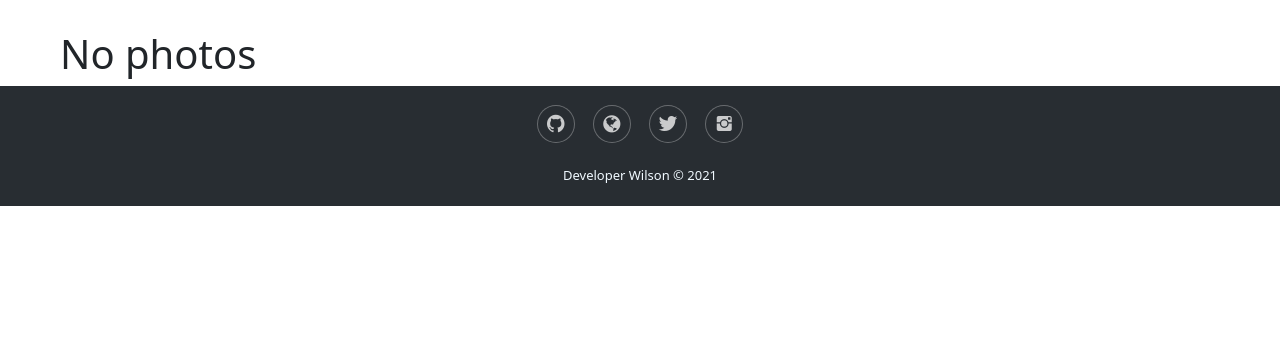
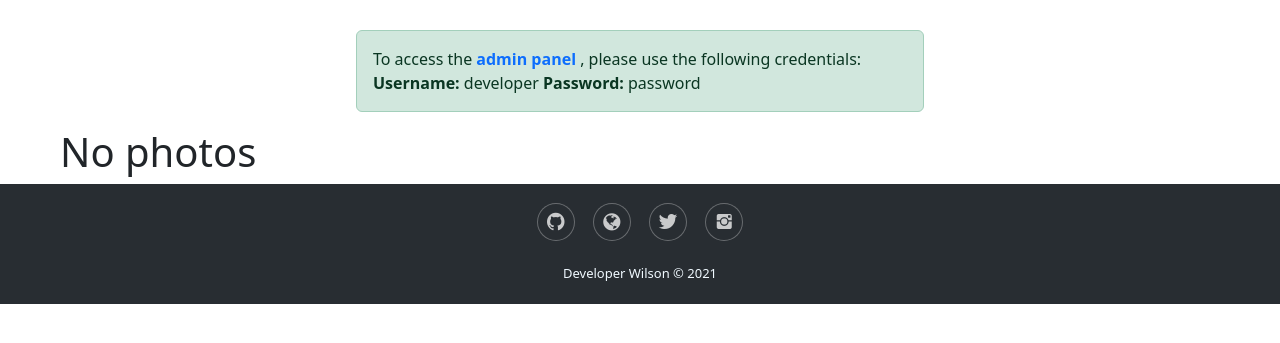
Before and after one commit to WilsonKinyua/personal-gallery, a Django app: page / in a window 1280 px wide. Shown: the part 56-399 px from the top of the page. Run offline with Django 3.2, Linux system fonts and the light colour scheme; data that the repository does not hold is empty; some libraries are stand-ins or nearby versions; some web fonts are replaced.

Commit message:
placed default password for admin

```diff
--- a/app/templates/index.html
+++ b/app/templates/index.html
@@ -3,7 +3,16 @@
 <div class="photo-gallery">
   <div class="container-fluid">
     <div class="px-lg-5">
-
+      <!-- display default password and username -->
+      <div class="row">
+        <div class="col-md-3"></div>
+        <div class="col-md-6">
+          <div class="alert alert-success" role="alert">
+            To access the <a href="/admin"><strong>admin panel</strong></a> , please use the following credentials:
+            <strong>Username:</strong> developer
+            <strong>Password:</strong> password
+          </div>
+        </div>
         <div class="row">
           {% for photo in images %}
           <!-- Gallery Photo item start -->
@@ -65,7 +74,8 @@
                   </div>
                   <div class="share-button">
                     <input type="hidden" value="{{ photo.image.url }}" id="inputShareLink" class="form-control">
-                  <button onclick="shareLink()" class="btn btn-sm btn-primary rounded-pill"  data-bs-toggle="tooltip" data-bs-placement="top" title="Click to copy the link">
+                    <button onclick="shareLink()" class="btn btn-sm btn-primary rounded-pill" data-bs-toggle="tooltip"
+                      data-bs-placement="top" title="Click to copy the link">
                       <i class="fa fa-share"></i>
                     </button>
                   </div>
```
Lines whose indentation alone changed are shown as unchanged.
